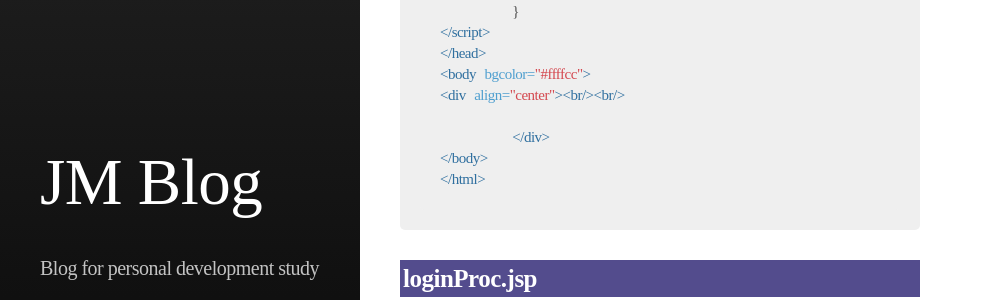
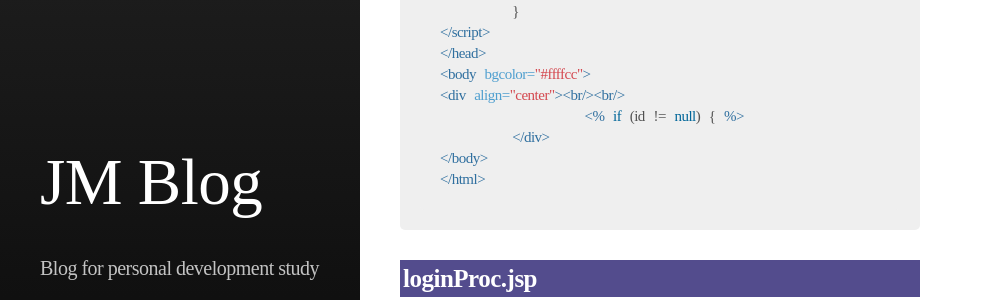
Before and after one commit to jm456789/jm456789.github.io, a Jekyll site: the page built from _posts/2021-08-06-jsp-join.md, in a window 1280 px wide and 900 px high, scrolled down 24704 px. Shown: the part 152-452 px from the top of the window, without its empty margins (0-983 px from the left). Built offline with Jekyll 4.4.1, drawn with Linux system fonts in a browser that asks for light colours; some web fonts are replaced.

Commit message:
Update 2021-08-06-jsp-join.md

```diff
--- a/_posts/2021-08-06-jsp-join.md
+++ b/_posts/2021-08-06-jsp-join.md
@@ -1144,7 +1144,7 @@ function win_close(){
 </head>
 <body bgcolor="#ffffcc">
 <div align="center"><br/><br/>
-
+		<% if (id != null) { %>
 	</div>
 </body>
 </html>
```
